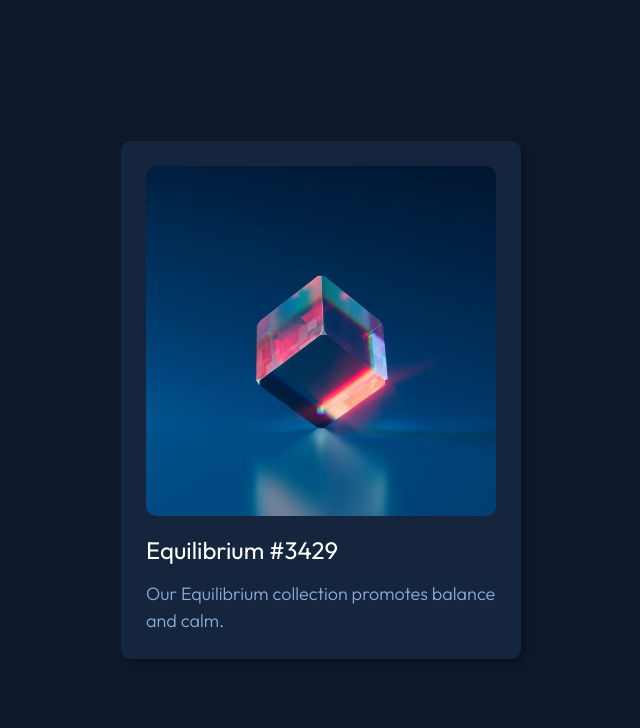
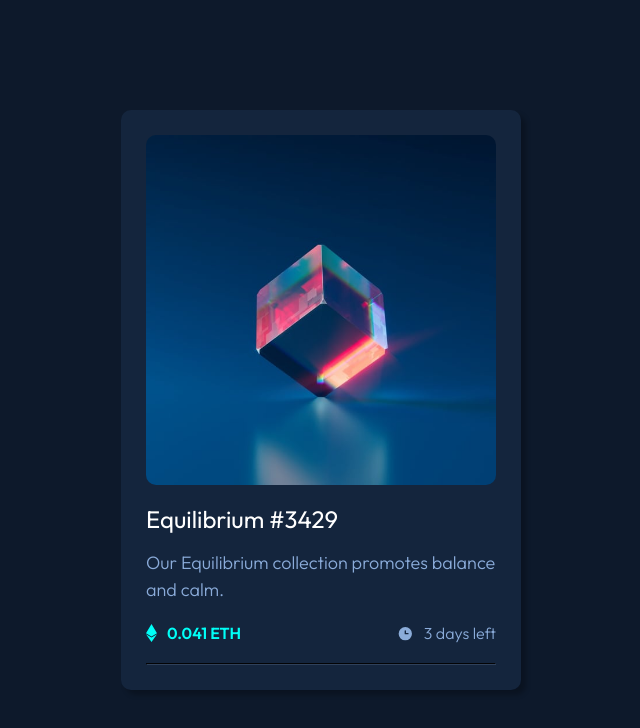
Before and after one commit to sparklaunch/nft, a JavaScript app: page / in a window 1280 px wide. Shown: the top 728 px of the page, without its empty margins (319-959 px from the left). Built offline with nearby package versions, Linux system fonts and the light colour scheme.

Commit message:
Add the price section

```diff
--- a/src/components/Card.js
+++ b/src/components/Card.js
@@ -13,9 +13,16 @@ function Card() {
         <p>Our Equilibrium collection promotes balance and calm.</p>
       </div>
       <div className={classes.CardPrice}>
-        <div className={classes.Etherium}></div>
-        <div className={classes.TimeLeft}></div>
+        <div className={classes.Ethereum}>
+          <img src="/assets/icon-ethereum.svg" alt="Ethereum Icon" />
+          <p>0.041 ETH</p>
+        </div>
+        <div className={classes.TimeLeft}>
+          <img src="/assets/icon-clock.svg" alt="Clock Icon" />
+          <p>3 days left</p>
+        </div>
       </div>
+      <hr />
     </div>
   );
 }
--- a/src/components/Card.module.css
+++ b/src/components/Card.module.css
@@ -31,3 +31,33 @@
   font-size: 18px;
   line-height: 1.5;
 }
+.CardPrice {
+  display: flex;
+  width: 100%;
+  justify-content: space-between;
+  margin: 20px 0;
+}
+.Ethereum {
+  display: flex;
+  align-items: center;
+}
+.Ethereum > p {
+  font-family: "Outfit", sans-serif;
+  color: hsl(178, 100%, 50%);
+  font-weight: 600;
+  margin-left: 10px;
+}
+.TimeLeft {
+  display: flex;
+  align-items: center;
+}
+.TimeLeft > p {
+  font-family: "Outfit", sans-serif;
+  color: hsl(215, 51%, 70%);
+  font-weight: 300;
+  margin-left: 10px;
+}
+hr {
+  width: 100%;
+  border-color: hsl(215, 32%, 27%);
+}
```
